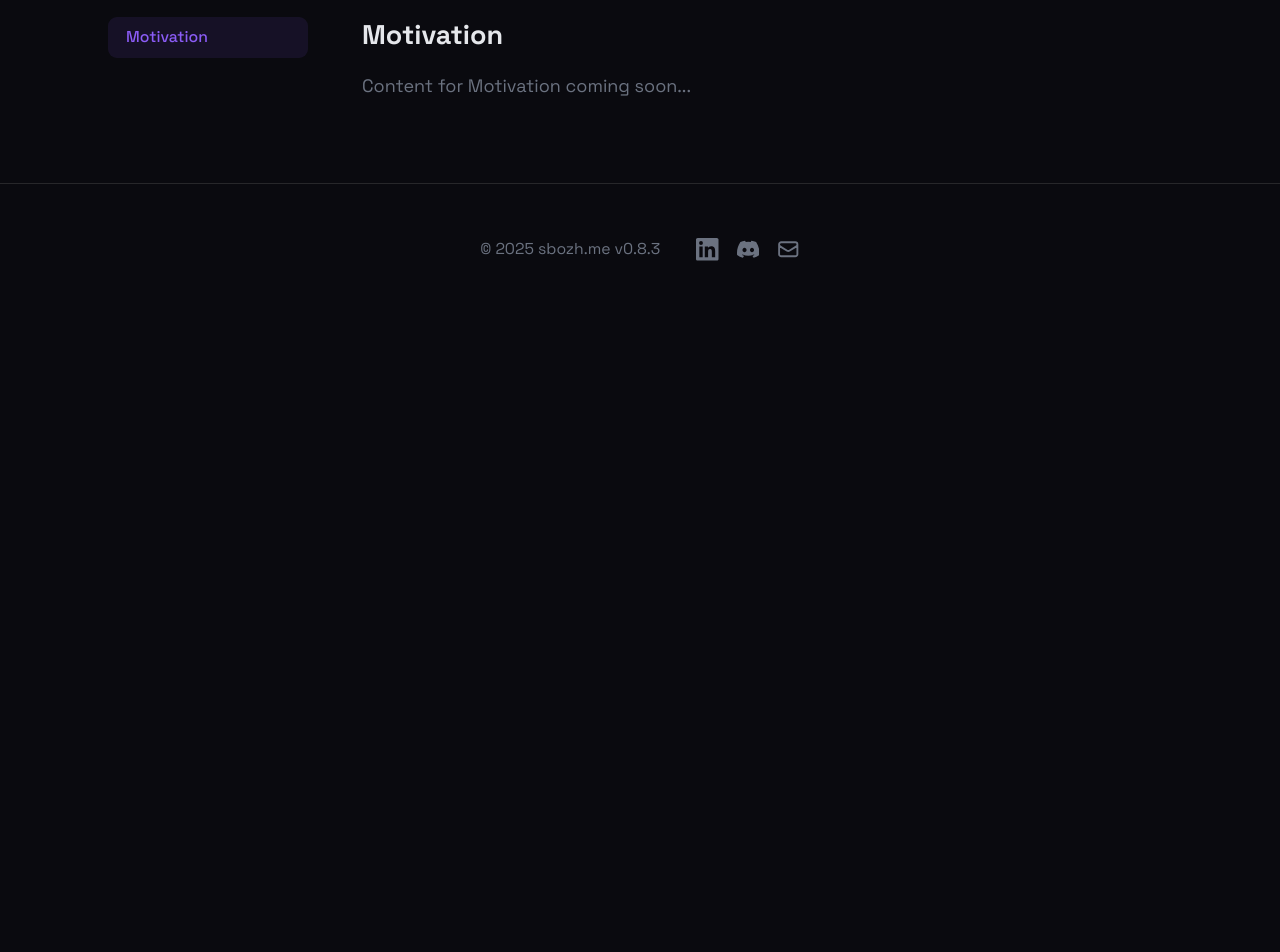
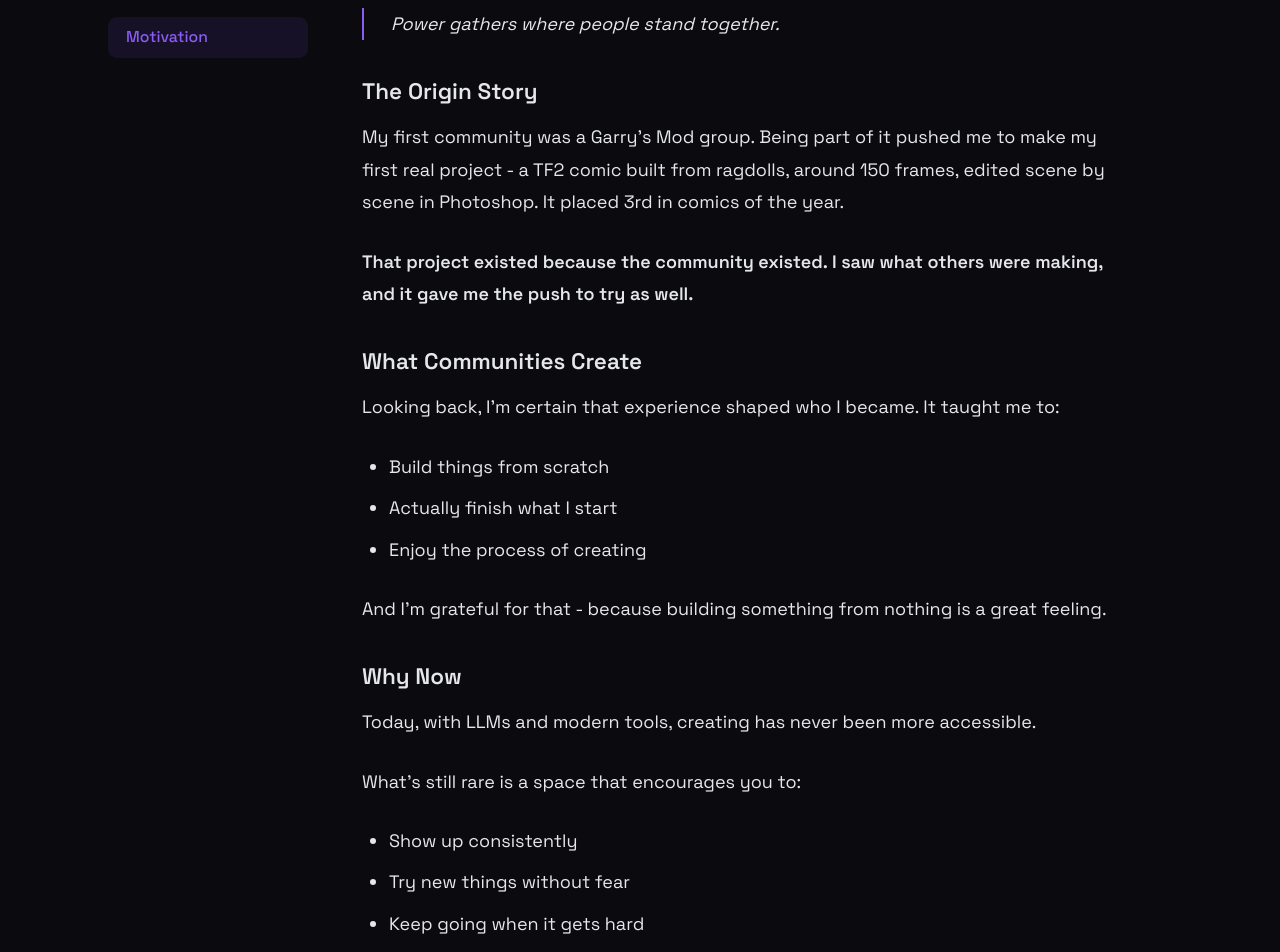
Before and after one commit to sbozh-me/website, a Next.js app in the folder apps/web/: page /projects/discord-community/motivation in a window 1280 px wide. Shown: the part 520-1472 px from the top of the page. Before the commit the page ends 835 px from the top, so only its background shows below. Built offline with nearby package versions, Linux system fonts and the light colour scheme.

Commit message:
feat(projects): add Discord community content and routing

```diff
--- a/apps/web/app/(main)/projects/[slug]/[tab]/page.tsx
+++ b/apps/web/app/(main)/projects/[slug]/[tab]/page.tsx
@@ -5,6 +5,7 @@ import { readFileSync } from "fs";
 import { join } from "path";
 import { getProject, getProjects } from "@/lib/projects/data";
 import { getSbozhMeTabContent } from "@/lib/projects/content/sbozh-me";
+import { getDiscordCommunityTabContent } from "@/lib/projects/content/discord-community";
 import { parseChangelogFromContent } from "@/lib/changelog/parser";
 import { parseRoadmapFromContent, parseBacklogFromContent } from "@/lib/roadmap/parser";
 import { VerticalTimeline } from "@sbozh/react-ui/components/ui/vertical-timeline";
@@ -41,6 +42,9 @@ export async function generateStaticParams() {
 function getTabContent(slug: string, tabId: string): string | null {
   if (slug === "sbozh-me") {
     return getSbozhMeTabContent(tabId);
+  }
+  if (slug === "discord-community") {
+    return getDiscordCommunityTabContent(tabId);
   }
   return null;
 }
--- a/apps/web/app/(main)/projects/[slug]/page.tsx
+++ b/apps/web/app/(main)/projects/[slug]/page.tsx
@@ -3,6 +3,7 @@ import { evaluate } from "@mdx-js/mdx";
 import * as runtime from "react/jsx-runtime";
 import { getProject, getProjects } from "@/lib/projects/data";
 import { getSbozhMeTabContent } from "@/lib/projects/content/sbozh-me";
+import { getDiscordCommunityTabContent } from "@/lib/projects/content/discord-community";
 import { Spark } from "@/components/Spark";
 import "@sbozh/blog/styles/prose.css";
 
@@ -24,6 +25,9 @@ export async function generateStaticParams() {
 function getTabContent(slug: string, tabId: string): string | null {
   if (slug === "sbozh-me") {
     return getSbozhMeTabContent(tabId);
+  }
+  if (slug === "discord-community") {
+    return getDiscordCommunityTabContent(tabId);
   }
   return null;
 }
--- /dev/null
+++ b/apps/web/lib/projects/content/discord-community.ts
@@ -0,0 +1,64 @@
+export const discordCommunityContent = {
+  about: `
+This is a Discord server for builders.
+
+Not just developers - builders of anything. Projects, skills, ideas, side quests, and unfinished work.
+
+### Our Goal
+
+The goal is simple: **make progress together**.
+
+- Show what you're working on
+- Ask when you're stuck
+- Help when you can
+
+### Who This Is For
+
+You don't need to be an expert. You don't even need a project yet. If you're curious, learning, or just want to see how others build - you're welcome.
+
+> As this community grows, this page will evolve to reflect how we work together.
+
+### Join the Community
+
+Ready to join? [Click here to join the Discord server](https://discord.gg/your-invite-link)
+`,
+
+  motivation: `
+> Power gathers where people stand together.
+
+### The Origin Story
+
+My first community was a Garry's Mod group. Being part of it pushed me to make my first real project - a TF2 comic built from ragdolls, around 150 frames, edited scene by scene in Photoshop. It placed 3rd in comics of the year.
+
+**That project existed because the community existed. I saw what others were making, and it gave me the push to try as well.**
+
+### What Communities Create
+
+Looking back, I'm certain that experience shaped who I became. It taught me to:
+- Build things from scratch
+- Actually finish what I start
+- Enjoy the process of creating
+
+And I'm grateful for that - because building something from nothing is a great feeling.
+
+### Why Now
+
+Today, with LLMs and modern tools, creating has never been more accessible.
+
+What's still rare is a space that encourages you to:
+- Show up consistently
+- Try new things without fear
+- Keep going when it gets hard
+
+### The Vision
+
+That's the kind of place I want to build. A community for people who share that feeling - and want to make things together.
+
+Not just another Discord server. A place where projects come to life because the people are there to make it happen.
+`,
+};
+
+export function getDiscordCommunityTabContent(tabId: string): string | null {
+  const content = discordCommunityContent[tabId as keyof typeof discordCommunityContent];
+  return content ?? null;
+}
```
